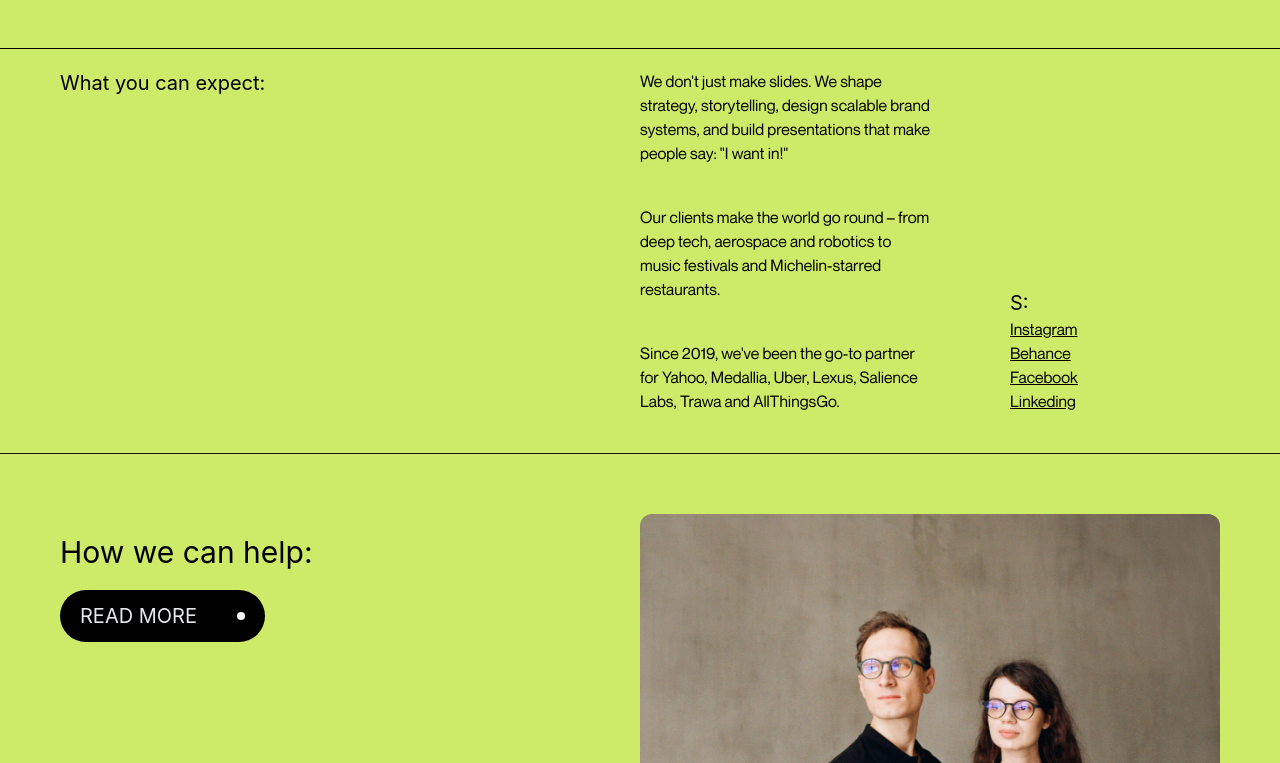
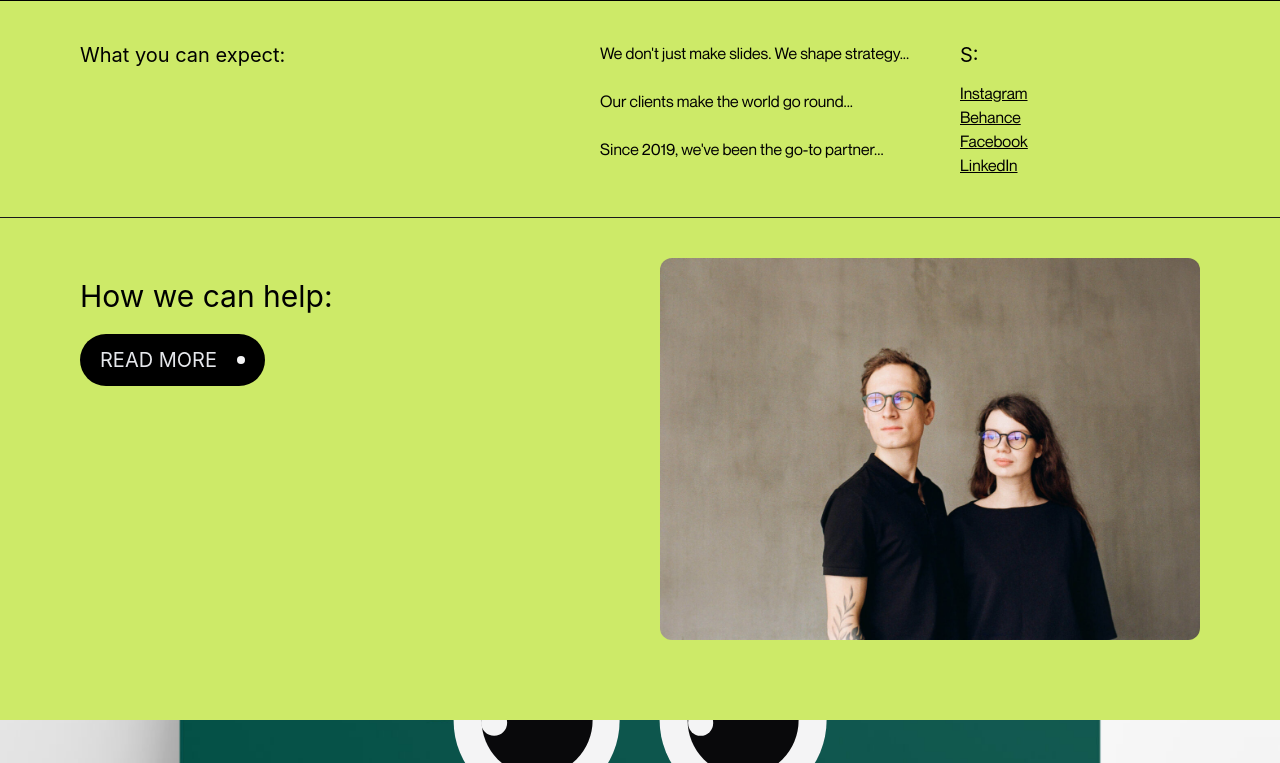
Before and after one commit to jasminvarvadiya-gif/ochi-clone, a React (Vite) app: page / in a window 1280 px wide. Shown: the part 1497-2260 px from the top of the page. Built offline with nearby package versions, Linux system fonts and the light colour scheme.

Commit message:
About chang

```diff
--- a/src/components/About.jsx
+++ b/src/components/About.jsx
@@ -25,75 +25,77 @@ const About = () => {
   };
   return (
     <>
-      <div className="conteiner py-10  w-full rounded-tl-3xl rounded-tr-3xl bg-[#cdea68]">
-        <div className="content">
-          <div className="txt py-4 px-15 border-b  pb-10">
-            <h1 className='text-[4vw] font-["font-1"] leading-[10vh]'>
+     <div className="w-full py-10 rounded-tl-3xl rounded-tr-3xl bg-[#cdea68]">
+  <div className="w-full">
+
+    <div className="py-4 px-4 sm:px-6 md:px-10 lg:px-20 border-b pb-10">
+      <h1 className='text-[6vw] sm:text-[4vw] font-["font-1"] leading-tight'>
         We craft category-defining presentations, brand identities, and
         digital experiences that{" "}
-              <span className=" underline "> drive funding, sales,</span> and{" "}
-              <span> market leadership.</span>
+        <span className="underline">drive funding, sales,</span> and{" "}
+        <span>market leadership.</span>
       </h1>
     </div>
-          <div className="txt-2 px-15 flex justify-between py-5 pb-10">
-            <div className="qun w-[50%]">
+
+    <div className="flex flex-col lg:flex-row gap-10 px-4 sm:px-6 md:px-10 lg:px-20 py-10">
+
+      <div className="w-full lg:w-1/2">
         <h1 className="text-xl">What you can expect:</h1>
       </div>
-            <div className="paregaf w-[25%] font-['font-1']">
-              <p className="pb-10 text-xd">
-                We don't just make slides. We shape strategy, storytelling,
-                design scalable brand systems, and build presentations that make
-                people say: "I want in!"
+
+      <div className="w-full lg:w-1/3 font-['font-1']">
+        <p className="pb-6">
+          We don't just make slides. We shape strategy...
         </p>
-              <p className="pb-10">
-                Our clients make the world go round – from deep tech, aerospace
-                and robotics to music festivals and Michelin-starred
-                restaurants.
+        <p className="pb-6">
+          Our clients make the world go round...
         </p>
         <p>
-                Since 2019, we've been the go-to partner for Yahoo, Medallia,
-                Uber, Lexus, Salience Labs, Trawa and AllThingsGo.
+          Since 2019, we've been the go-to partner...
         </p>
       </div>
-            <div className="txt-three relative w-[25%] ">
-              <div className="abous absolute top-55 left-20 ">
-                <h1 className="text-xl">S:</h1>
-                {["Instagram", "Behance", "Facebook", "Linkeding"].map(
-                  (item, index) => (
-                    <a key={index} className="block underline font-['font-1'] ">
+
+      <div className="w-full lg:w-1/4">
+        <h1 className="text-xl mb-3">S:</h1>
+        {["Instagram", "Behance", "Facebook", "LinkedIn"].map((item, index) => (
+          <a key={index} className="block underline font-['font-1']">
             {item}
           </a>
-                  ),
-                )}
+        ))}
       </div>
+
     </div>
-          </div>
-          <div className="img-txt border-t border-zinc-900 py-15 px-15 justify-between flex ">
-            <div className="txt w-[50%]">
+
+    <div className="border-t border-zinc-900 py-10 px-4 sm:px-6 md:px-10 lg:px-20 flex flex-col lg:flex-row gap-10">
+
+      <div className="w-full lg:w-1/2">
         <h1 className="text-3xl py-5">How we can help:</h1>
         <motion.button
           onMouseEnter={handleHover}
           onMouseLeave={handleHoverEnd}
-                className=" bg-black rounded-full text-gray-200 px-5 flex gap-10 items-center py-3 text-xl uppercase"
+          className="bg-black rounded-full text-gray-200 px-5 flex gap-5 items-center py-3 text-xl uppercase"
         >
           Read More
-                <div className="w-2 h-2 bg-zinc-100 rounded-full "></div>
+          <div className="w-2 h-2 bg-zinc-100 rounded-full"></div>
         </motion.button>
       </div>
-            <div
+
+      <motion.div
         animate={imgscntrol}
         initial={{ scale: 1 }}
-              className="img w-[50%]"
+        className="w-full lg:w-1/2"
       >
         <motion.img
           animate={imgscntrol}
           initial={{ scale: 1 }}
-                src="./public/img.png"
+          src="/img.png"
           alt=""
-                className=" rounded-xl"
+          className="rounded-xl w-full"
         />
+      </motion.div>
+
     </div>
-          </div>
+
   </div>
 </div>
     </>
```
Lines whose indentation alone changed are shown as unchanged.
